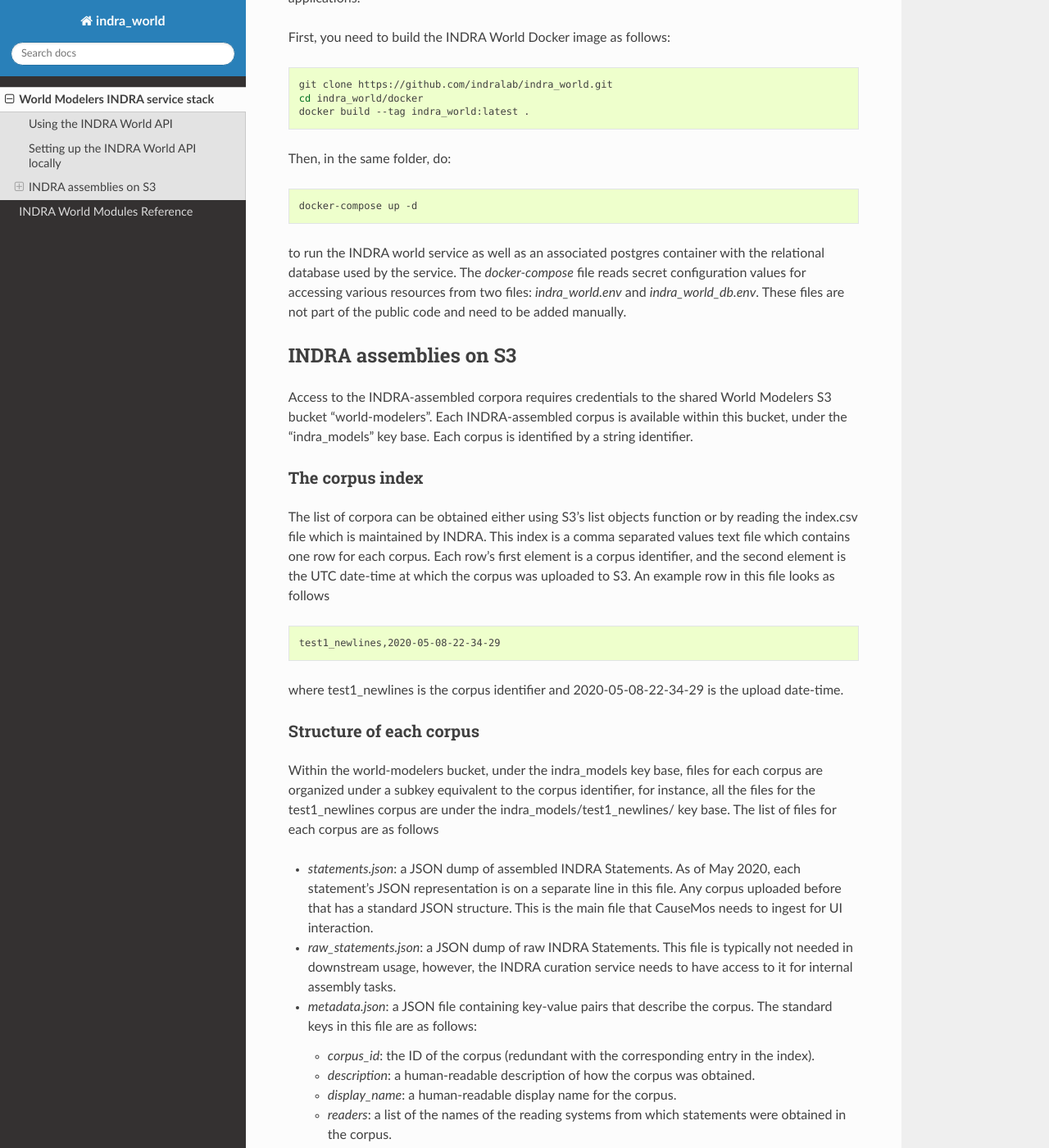
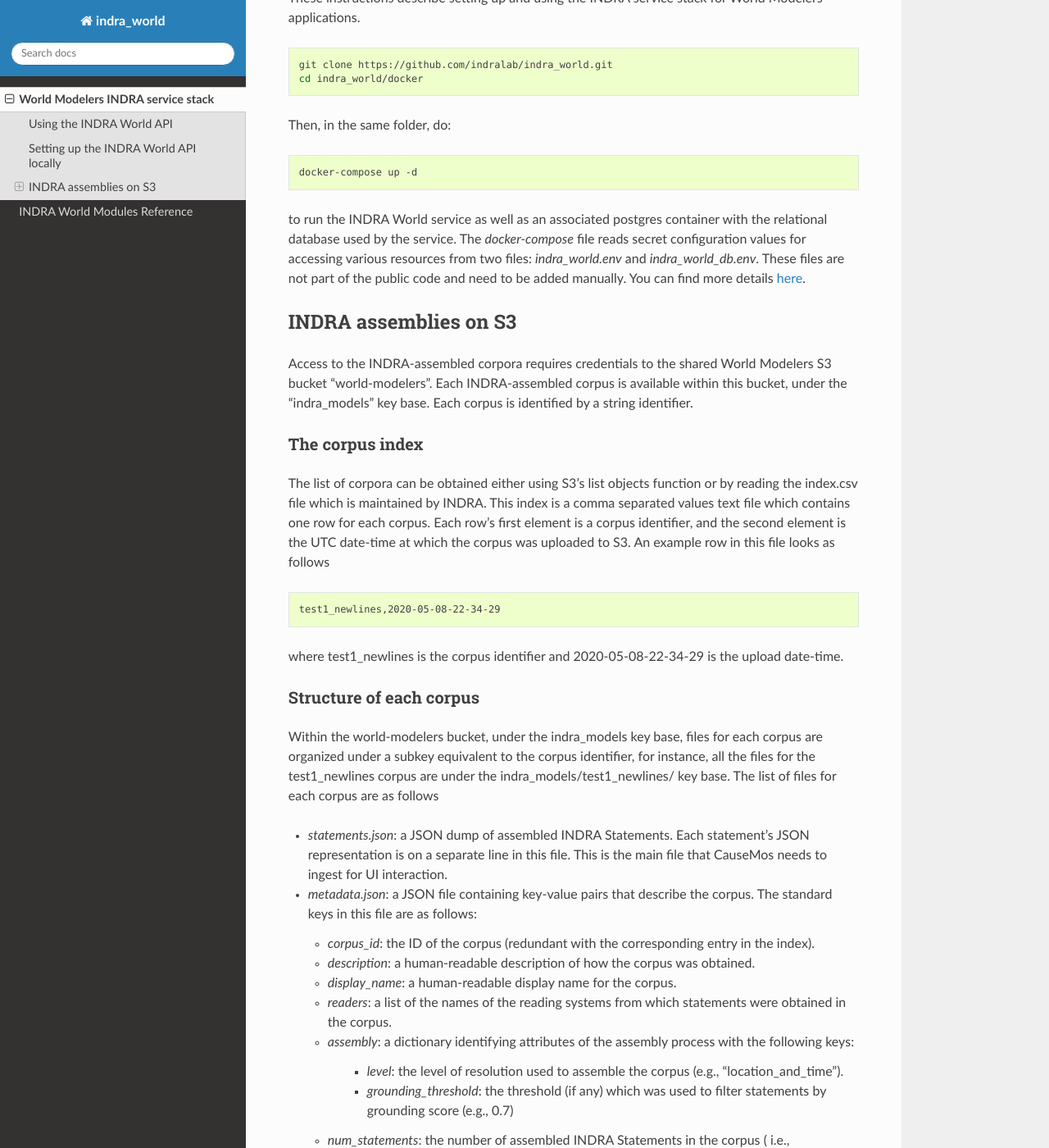
Before and after one commit to gyorilab/indra_world, a Sphinx documentation site: the page built from doc/service.rst, in a window 1280 px wide and 1400 px high, scrolled down 358 px. Shown: the whole window at 82% size. Built offline with Sphinx 7.4.7 and the Read the Docs theme 2.0.0, drawn with Linux system fonts in a browser that asks for light colours; some of the changed text lies outside the part shown.

Commit message:
Update the service documentation

```diff
--- a/doc/service.rst
+++ b/doc/service.rst
@@ -6,6 +6,7 @@
 Using the INDRA World API
 -------------------------
 The API is deployed and documented at `wm.indra.bio <http://wm.indra.bio/>`_.
+It can also be run locally via Docker through steps documented `here <https://github.com/indralab/indra_world/tree/master/docker#dockerized-indra-world-service>`_ and below.
 
 .. _wm-service-local-setup:
 
@@ -14,13 +15,10 @@
 These instructions describe setting up and using the INDRA service stack
 for World Modelers applications.
 
-First, you need to build the INDRA World Docker image as follows:
-
 .. code-block:: sh
 
     git clone https://github.com/indralab/indra_world.git
     cd indra_world/docker
-    docker build --tag indra_world:latest .
 
 Then, in the same folder, do:
 
@@ -28,11 +26,12 @@
 
     docker-compose up -d
 
-to run the INDRA world service as well as an associated postgres container
+to run the INDRA World service as well as an associated postgres container
 with the relational database used by the service. The `docker-compose` file
 reads secret configuration values for accessing various resources from two
 files: `indra_world.env` and `indra_world_db.env`. These files are not part
-of the public code and need to be added manually.
+of the public code and need to be added manually. You can find more details
+`here <https://github.com/indralab/indra_world/tree/master/docker#dockerized-indra-world-service>`_.
 
 .. _wm-service-s3:
 
@@ -67,14 +66,9 @@
 are under the indra_models/test1_newlines/ key base. The list of files
 for each corpus are as follows
 
-- `statements.json`: a JSON dump of assembled INDRA Statements. As of May 2020,
-  each statement's JSON representation is on a separate line in this file.
-  Any corpus uploaded before that has a standard JSON structure. This is the
-  main file that CauseMos needs to ingest for UI interaction.
-
-- `raw_statements.json`: a JSON dump of raw INDRA Statements. This file is
-  typically not needed in downstream usage, however, the INDRA curation
-  service needs to have access to it for internal assembly tasks.
+- `statements.json`: a JSON dump of assembled INDRA Statements.
+  Each statement's JSON representation is on a separate line in this file.
+  This is the main file that CauseMos needs to ingest for UI interaction.
 
 - `metadata.json`: a JSON file containing key-value pairs that describe the
   corpus. The standard keys in this file are as follows:
@@ -97,10 +91,8 @@
     i.e., statements.json).
   - `num_documents`: the number of documents that were read by readers to
     produce the statements that were assembled.
+  - `tenant`: if DART is used, a corpus is typically associated with a tenant
+    (i.e., a user or an institution); this field provides the tenant ID.
 
-  Note that any of these keys may be missing if unavailable, for instance,
-  in the case of old uploads.
-
-- `curations.json`: a JSON file which persists curations as collected by INDRA.
-  This is the basis of surfacing reader-specific curations in the
-  download_curation endpoint (see above).
+Note that any of these keys may be missing if unavailable, for instance,
+in the case of old uploads.
```
Also changed, not shown: README.md (+3 -2 lines).
